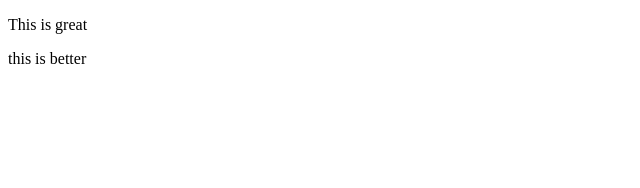
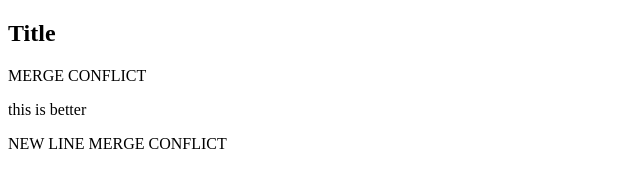
Before and after one commit to andylbrummer/merging, a plain HTML site: page index.html in a window 1280 px wide. Shown: the whole page, without its empty margins (0-640 px from the left). Drawn offline with Linux system fonts and the light colour scheme.

Commit message:
New title, content update from Cindy, fixing typo

```diff
--- a/index.html
+++ b/index.html
@@ -2,13 +2,15 @@
 <html>
 
 <head>
-  <title>new title</title>
+  <title>changes</title>
 </head>
 
-<body>
+<body class="page-home">
   <main>
-    <p>This is great</p>
+    <h2>Title</h2>
+    <p>MERGE CONFLICT</p>
     <p>this is better</p>
+    <p>NEW LINE MERGE CONFLICT</p>
   </main>
 </body>
 
```
